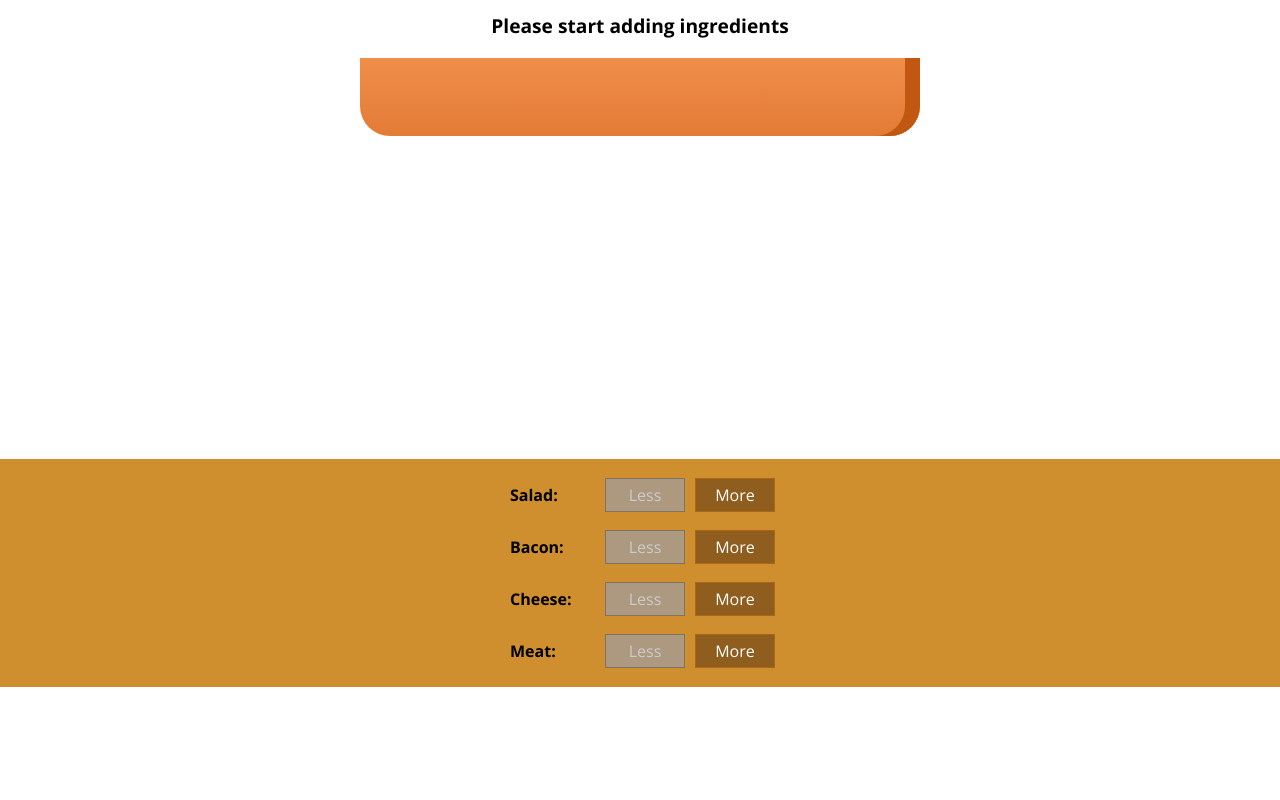
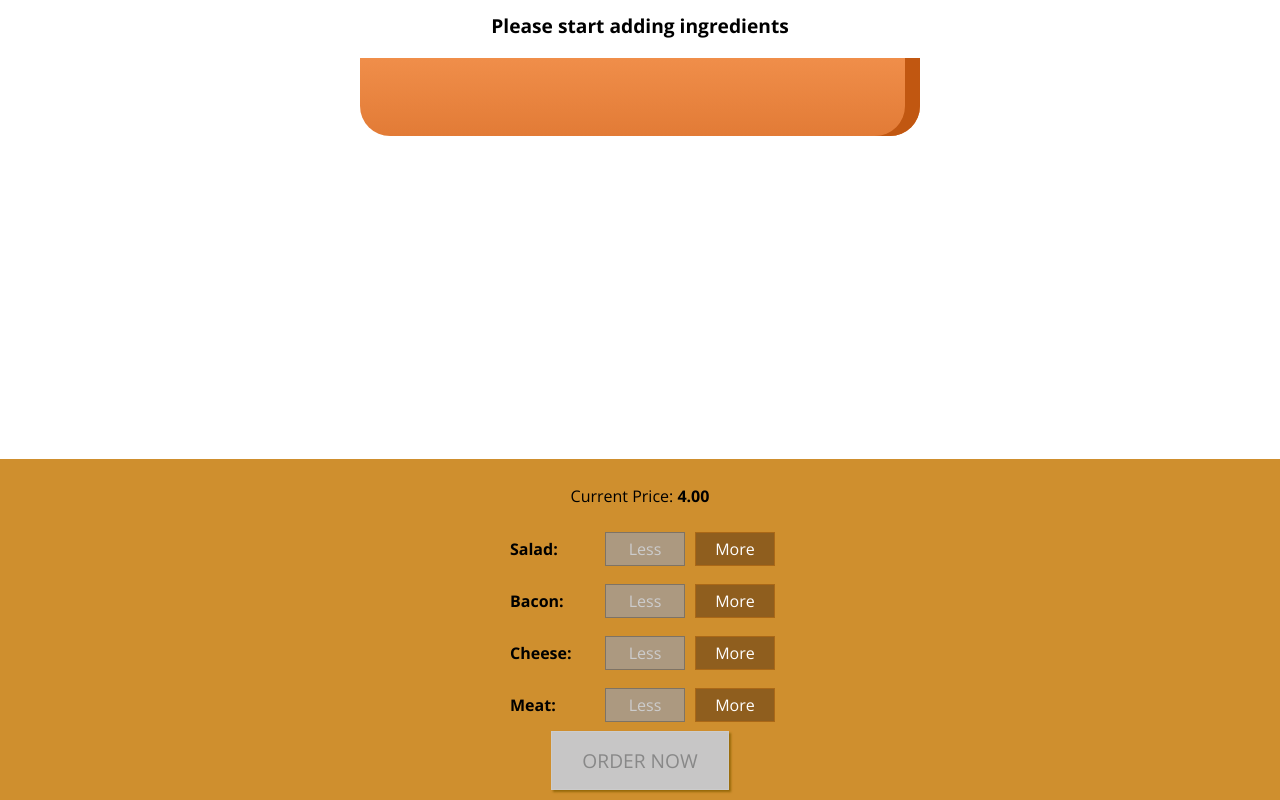
Before and after one commit to NiallFitz/react-complete-guide-burger-builder, a React app: page / in a window 1280 px wide. Shown: the part 179-979 px from the top of the page. Before the commit the page ends 866 px from the top, so only its background shows below. Built offline with nearby package versions, Linux system fonts and the light colour scheme.

Commit message:
Module 136 - Add Order Button

```diff
--- a/src/components/Burger/BuildControls/BuildControls.css
+++ b/src/components/Burger/BuildControls/BuildControls.css
@@ -8,3 +8,45 @@
   margin: auto;
   padding: 10px 0;
 }
+
+.OrderButton {
+  background-color: #dad735;
+  outline: none;
+  cursor: pointer;
+  border: 1px solid #966909;
+  color: #966909;
+  font-family: inherit;
+  font-size: 1.2em;
+  padding: 15px 30px;
+  box-shadow: 2px 2px 2px #966909;
+}
+
+.OrderButton:hover,
+.OrderButton:active {
+  background-color: #a0db41;
+  border: 1px solid #966909;
+  color: #966909;
+}
+
+.OrderButton:disabled {
+  background-color: #c7c6c6;
+  cursor: not-allowed;
+  border: 1px solid #ccc;
+  color: #888888;
+}
+
+.OrderButton:not(:disabled) {
+  animation: enable 0.3s linear;
+}
+
+@keyframes enable {
+  0% {
+    transform: scale(1);
+  }
+  60% {
+    transform: scale(1.1);
+  }
+  100% {
+    transform: scale(1);
+  }
+}
--- a/src/components/Burger/BuildControls/BuildControls.js
+++ b/src/components/Burger/BuildControls/BuildControls.js
@@ -12,6 +12,9 @@ const controls = [
 
 const buildControls = (props) => (
   <div className={classes.BuildControls}>
+    <p>
+      Current Price: <strong>{props.price.toFixed(2)}</strong>
+    </p>
     {controls.map((ctrl) => (
       <BuildControl
         key={ctrl.label}
@@ -21,6 +24,9 @@ const buildControls = (props) => (
         disabled={props.disabled[ctrl.type]}
       />
     ))}
+    <button disabled={!props.purchaseable} className={classes.OrderButton}>
+      ORDER NOW
+    </button>
   </div>
 );
 
--- a/src/containers/BurgerBuilder/BurgerBuilder.js
+++ b/src/containers/BurgerBuilder/BurgerBuilder.js
@@ -23,8 +23,20 @@ class BurgerBuilder extends Component {
       cheese: 0,
       meat: 0
     },
-    totalPrice: 4
+    totalPrice: 4,
+    purchaseable: false
   };
+
+  updatePurchaseState(ingredients) {
+    const sum = Object.keys(ingredients)
+      .map((igKey) => {
+        return ingredients[igKey];
+      })
+      .reduce((sum, el) => {
+        return sum + el;
+      }, 0);
+    this.setState({ purchaseable: sum > 0 });
+  }
 
   addIngredientHandler = (type) => {
     const oldCount = this.state.ingredients[type];
@@ -37,6 +49,7 @@ class BurgerBuilder extends Component {
     const oldPrice = this.state.totalPrice;
     const newPrice = oldPrice + priceAddition;
     this.setState({ totalPrice: newPrice, ingredients: updatedIngredients });
+    this.updatePurchaseState(updatedIngredients);
   };
 
   removeIngredientHandler = (type) => {
@@ -53,6 +66,7 @@ class BurgerBuilder extends Component {
     const oldPrice = this.state.totalPrice;
     const newPrice = oldPrice - priceDeduction;
     this.setState({ totalPrice: newPrice, ingredients: updatedIngredients });
+    this.updatePurchaseState(updatedIngredients);
   };
 
   render() {
@@ -69,6 +83,8 @@ class BurgerBuilder extends Component {
           ingredientAdded={this.addIngredientHandler}
           ingredientRemoved={this.removeIngredientHandler}
           disabled={disabledInfo}
+          price={this.state.totalPrice}
+          purchaseable={this.state.purchaseable}
         />
       </Auxiliary>
     );
```
